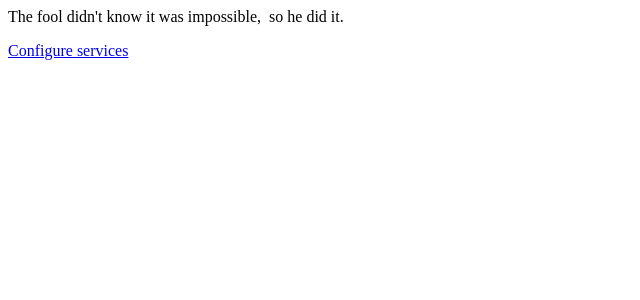
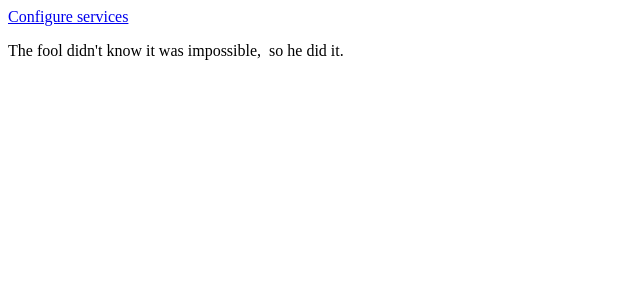
Before and after one commit to uh-soco/image-labeller, a React app: page / in a window 1280 px wide. Shown: the top 300 px of the page, without its empty margins (0-640 px from the left). Built offline with nearby package versions, Linux system fonts and the light colour scheme.

Commit message:
Fixes routing in dev by modifying webpack-configuration
- Creates a Home-component for clarification (avoid mixup with App)
- Rearranges routing ("/" is matched last)
- Adds a script for starting electron from build

```diff
--- a/app/App.js
+++ b/app/App.js
@@ -1,18 +1,21 @@
 import './index.css'
 import React from 'react'
-import { Switch, Route, Link } from 'react-router-dom';
+
+import { Switch, Route, BrowserRouter as Router, Link } from 'react-router-dom'
 import routes from './constants/routes.json'
-
-//import { useSelector } from  'react-redux'
+import Home from './components/Home.jsx'
+import Configuration from './components/Configuration.jsx'
 
 const App = () =>  {
 
 
     return(
-        <div>
-        <p>The fool didn't know it was impossible, &nbsp;so he did it.</p>
-        <Link to={routes.CONFIGURATION}>Configure services</Link>
-        </div>
+        <Router>
+            <Switch>
+                <Route path={routes.CONFIGURATION} component={Configuration} />
+                <Route path={routes.HOME} component={Home} />
+            </Switch>
+        </Router>
     )
 }
 
--- a/app/components/Configuration.jsx
+++ b/app/components/Configuration.jsx
@@ -1,15 +1,16 @@
-import React, { useState, useEffect } from 'react';
-import { Link } from 'react-router-dom';
-import routes from '../constants/routes.json';
-import services from '../constants/services.json';
-import styles from './Configuration.css';
+import React, { useState, useEffect } from 'react'
+import { Link } from 'react-router-dom'
+import routes from '../constants/routes.json'
+import services from '../constants/services.json'
+import styles from './Configuration.css'
 
 
-const Configuration = ( props ) => {
+const Configuration = (  ) => {
 
   return(
     <div>
-      konfiguraatio
+      <Link to={routes.HOME}>Home</Link>
+      <p>konfiguraatio</p>
     </div>
   )
   /*
--- /dev/null
+++ b/app/components/Home.jsx
@@ -0,0 +1,16 @@
+import React from 'react'
+import { Link } from 'react-router-dom'
+import routes from '../constants/routes.json'
+
+const Home = () => {
+
+    return(
+        <div>
+        <Link to={routes.CONFIGURATION}>Configure services</Link>
+        <p>The fool didn't know it was impossible, &nbsp;so he did it.</p>
+
+        </div>
+    )
+}
+
+export default Home
--- a/app/index.js
+++ b/app/index.js
@@ -1,27 +1,16 @@
 import React from 'react'
 import ReactDOM from 'react-dom'
 import { Provider } from 'react-redux'
-import { Switch, Route, BrowserRouter as Router } from 'react-router-dom'
-import routes from './constants/routes.json'
 
 import App from './App'
 
 import store from './store'
 
-import Configuration from './components/Configuration.jsx'
-
 
 
 ReactDOM.render(
   <Provider store={store}>
-    <Router>
-      <App>
-        <Switch>
-          <Route path={routes.CONFIGURATION} component={Configuration} />
-        </Switch>
-        <Configuration />
-      </App>
-    </Router>
+    <App/>
   </Provider>,
   document.getElementById('root')
 )
--- a/package.json
+++ b/package.json
@@ -6,14 +6,14 @@
   "license": "MIT",
   "scripts": {
     "dev": "NODE_ENV=dev webpack-dev-server --mode=development",
-    "dev1": "NODE_ENV=foo webpack-dev-server --mode=development",
     "build": "webpack --mode=development",
     "electron-rebuild": "electron-rebuild --parallel --force --types prod,dev --module-dir app ",
     "package-linux": "npm run build && electron-builder build --linux",
     "package-win": "electron-builder build --win",
     "package-mac": "electron-builder build --mac",
     "postinstall": "electron-rebuild --install-app-deps",
-    "test": "jest"
+    "test": "jest",
+    "start": "electron app/."
   },
   "build": {
     "productName": "Siipikarjalautaspohja",
--- a/webpack.config.js
+++ b/webpack.config.js
@@ -19,6 +19,7 @@ const config = {
     contentBase: path.resolve(__dirname, 'app',  'build'),
     compress: true,
     port: 3003,
+    historyApiFallback: true,
 
     before() {
       child.spawn(  'NODE_ENV='.concat(process.env.NODE_ENV), ['PORT=3003', 'electron app/.', ], {
```
